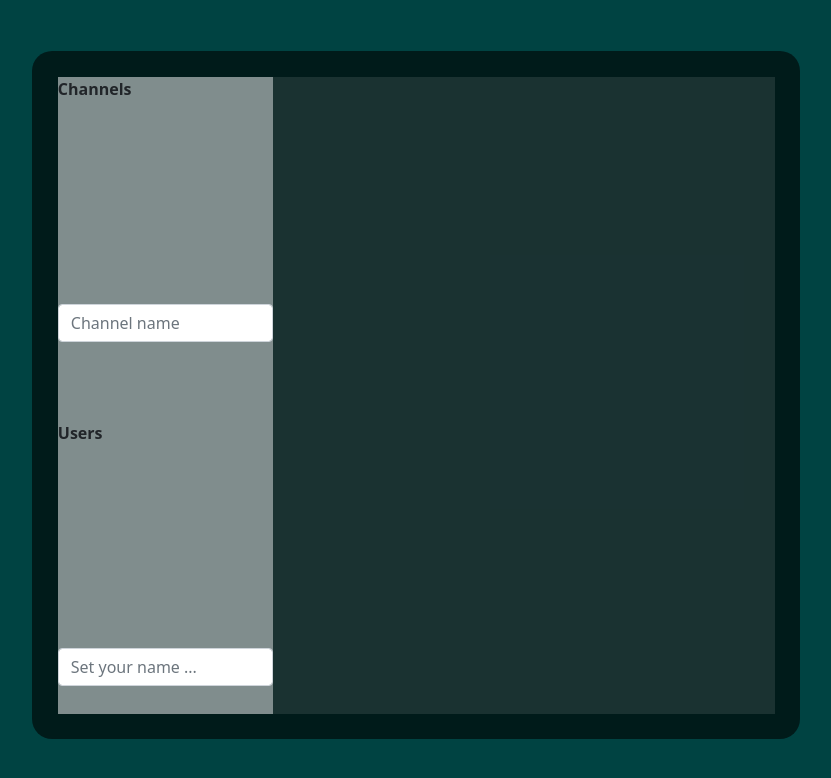
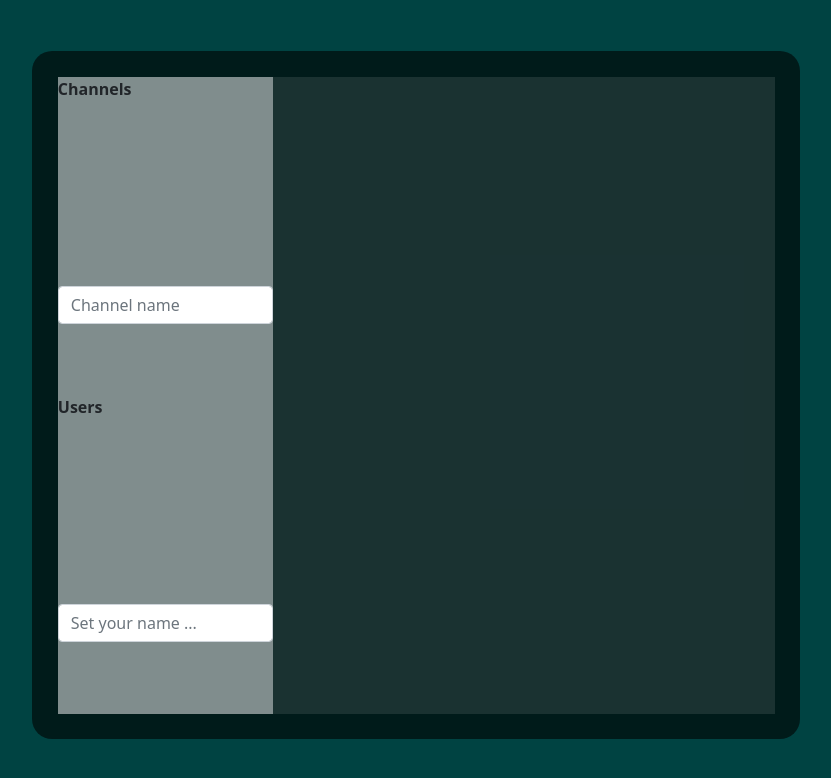
Before and after one commit to descholar-ceo/realtime-go-frontend, a React app: page / in a window 1280 px wide. Shown: the top 778 px of the page, without its empty margins (19-850 px from the left). Built offline with nearby package versions, Linux system fonts and the light colour scheme.

Commit message:
Make the pannel nav looks better

```diff
--- a/app.css
+++ b/app.css
@@ -29,7 +29,7 @@ body{
   color: rgb(255, 255, 255);
 }
 .support, .users{
-  height: 43vh;
+  height: 50%;
   margin-bottom: 0;
 }
 .channels, .users, .messages{
```
